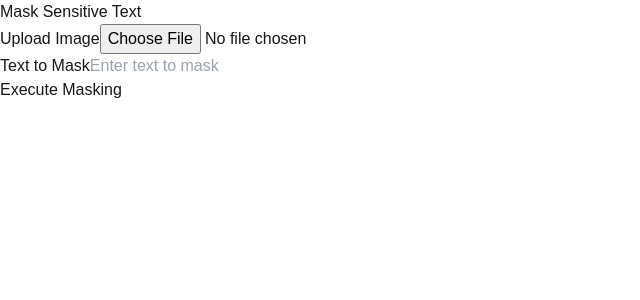
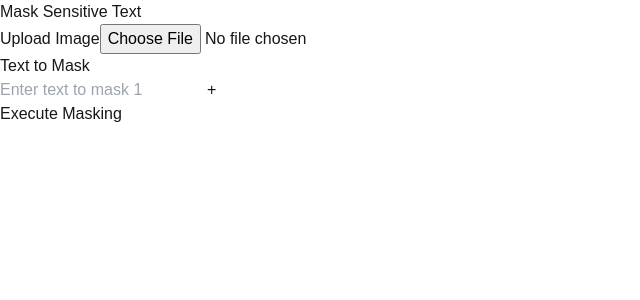
Before and after one commit to yumemiru-masomi/mani-peta, a Next.js app: page / in a window 1280 px wide. Shown: the top 300 px of the page, without its empty margins (0-640 px from the left). Built offline with nearby package versions, Linux system fonts and the light colour scheme.

Commit message:
feat: 隠したいテキストを複数個入力できるようにする

```diff
--- a/src/app/api/sensitive-texts/route.ts
+++ b/src/app/api/sensitive-texts/route.ts
@@ -55,17 +55,24 @@ export async function POST(request: Request) {
     // 画像データを取得
     const formData = await request.formData();
     const file = formData.get("file") as File;
-    const maskText = formData.get("maskText")?.toString();
+    console.log("🧡 File received:", file);
+    const maskTexts = formData.get("maskTexts")?.toString() ?? "[]"; // デフォルト値を空のJSON配列に設定
+    console.log("💚 Mask Text received:", maskTexts);
+    // maskTextsをJSONパースして配列に変換
+    const parsedMaskTexts: { text: string }[] = JSON.parse(maskTexts);
+    console.log("💛", parsedMaskTexts);
+    const inputTexts = parsedMaskTexts
+      .flatMap((item) => item.text.split(",")) // ',' で分割して平坦化
+      .map((text) => text.trim()) // 前後の余白を削除
+      .filter((text) => text !== ""); // 空文字を除外
+    console.log("🩵 Mask Text received:", inputTexts);
 
-    if (!file || !maskText) {
+    if (!file || !maskTexts) {
       return NextResponse.json(
         { error: "No file uploaded. Please upload an image." },
         { status: 400 }
       );
     }
-
-    console.log("🧡 File received:", file);
-    console.log("💚 Mask Text received:", maskText);
 
     // 画像をGoogle Vision APIに送信
     const fileBuffer = Buffer.from(await file.arrayBuffer());
@@ -91,6 +98,7 @@ export async function POST(request: Request) {
 
     // 検出テキストをコンマ区切りの文字列に変換
     const textContext = detectedTexts.join(", ");
+    console.log("🩶", textContext);
 
     // Generative AI モデルを取得し、レスポンスの形式を指定
     const generativeModel = generativeAIClient.getGenerativeModel({
@@ -118,7 +126,9 @@ export async function POST(request: Request) {
   以下のテキストに基づいて、隠すべき情報を JSON 形式で返してください。
   形式: { "sensitiveTexts": ["隠すべきテキスト1", "隠すべきテキスト2"] }
   text context: ${textContext}
-  以下のテキストも隠すべき情報として認識してください: "${maskText}"`;
+  以下のテキストも隠すべき情報として認識してください: ${JSON.stringify(
+    inputTexts
+  )}`;
 
     // Generative AI にプロンプトを送信して結果を取得
     const aiResponse = await generativeModel.generateContent(prompt);
--- a/src/app/page.tsx
+++ b/src/app/page.tsx
@@ -1,13 +1,13 @@
 // src/app/page.tsx
 "use client";
 import Image from "next/image";
-import { useForm } from "react-hook-form";
+import { useFieldArray, useForm } from "react-hook-form";
 import { useState } from "react";
 
 export default function Home() {
   type FormData = {
     file: FileList; // ファイルは FileList 型
-    maskText: string; // テキストは文字列型
+    maskTexts: { text: string }[]; // 動的な入力フィールド
   };
 
   const [imagePreview, setImagePreview] = useState<string | null>(null);
@@ -16,16 +16,27 @@ export default function Home() {
   // React Hook Formの初期化
   const {
     register, // 入力フィールドをRHFに登録
-    handleSubmit, // フォーム送信時の関数
-  } = useForm<FormData>();
+    handleSubmit,
+    control, // フォーム送信時の関数
+  } = useForm<FormData>({
+    defaultValues: {
+      maskTexts: [{ text: "" }], // 初期値を設定
+    },
+  });
+
+  // useFieldArrayで動的なフィールドを管理
+  const { fields, append, remove } = useFieldArray({
+    control,
+    name: "maskTexts", // 配列形式のフィールド名
+  });
 
   const onSubmit = async (data: FormData) => {
-    const { file, maskText } = data; // フォームデータを取得
+    const { file, maskTexts } = data; // フォームデータを取得
 
-    console.log("maskText", maskText);
+    console.log("maskText", maskTexts);
     console.log("file", file);
 
-    if (!file || !maskText) {
+    if (!file || !maskTexts) {
       alert("Please upload an image and enter text to mask.");
       return;
     }
@@ -39,8 +50,8 @@ export default function Home() {
       const fileItem = file[0];
       formData.append("file", fileItem);
       console.log("file", file);
-      formData.append("maskText", maskText);
-      console.log("maskText", maskText);
+      formData.append("maskTexts", JSON.stringify(maskTexts));
+      console.log("maskText", maskTexts);
 
       console.log("Sending API request...");
       // APIにリクエストを送信
@@ -91,12 +102,41 @@ export default function Home() {
               <label className="block text-sm font-medium text-gray-700 mb-2">
                 Text to Mask
               </label>
-              <input
-                type="text"
-                placeholder="Enter text to mask"
-                {...register("maskText")}
-                className="block w-full text-sm text-gray-800 bg-gray-50 border border-gray-300 rounded-xl focus:ring-blue-500 focus:border-blue-500 focus:outline-none p-3 shadow-sm transition-transform transform hover:scale-105"
-              />
+              {fields.map((field: { id: string }, index: number) => (
+                <div key={field.id} className="mb-4">
+                  <div className="flex items-center space-x-4">
+                    {/* 入力フィールド */}
+                    <input
+                      type="text"
+                      placeholder={`Enter text to mask ${index + 1}`}
+                      {...register(`maskTexts.${index}.text` as const)}
+                      className="flex-1 text-sm text-gray-800 bg-gray-50 border border-gray-300 rounded-xl focus:ring-blue-500 focus:border-blue-500 focus:outline-none p-3 shadow-sm"
+                    />
+
+                    {/* マイナスボタン: 最後以外の全てのフィールドに表示 */}
+                    {fields.length > 1 && index < fields.length - 1 && (
+                      <button
+                        type="button"
+                        onClick={() => remove(index)} // フィールドを削除
+                        className="bg-red-500 text-white w-10 h-10 rounded-full hover:bg-red-600 transition-transform transform hover:scale-105 shadow flex items-center justify-center"
+                      >
+                        −
+                      </button>
+                    )}
+
+                    {/* プラスボタン: 最後のフィールドにのみ表示 */}
+                    {index === fields.length - 1 && (
+                      <button
+                        type="button"
+                        onClick={() => append({ text: "" })} // 新しいフィールドを追加
+                        className="bg-blue-500 text-white w-10 h-10 rounded-full hover:bg-blue-600 transition-transform transform hover:scale-105 shadow flex items-center justify-center"
+                      >
+                        +
+                      </button>
+                    )}
+                  </div>
+                </div>
+              ))}
             </div>
 
             {/* 実行ボタン */}
```
Also changed, not shown: sensitiveTexts.json (+6 -3 lines).
